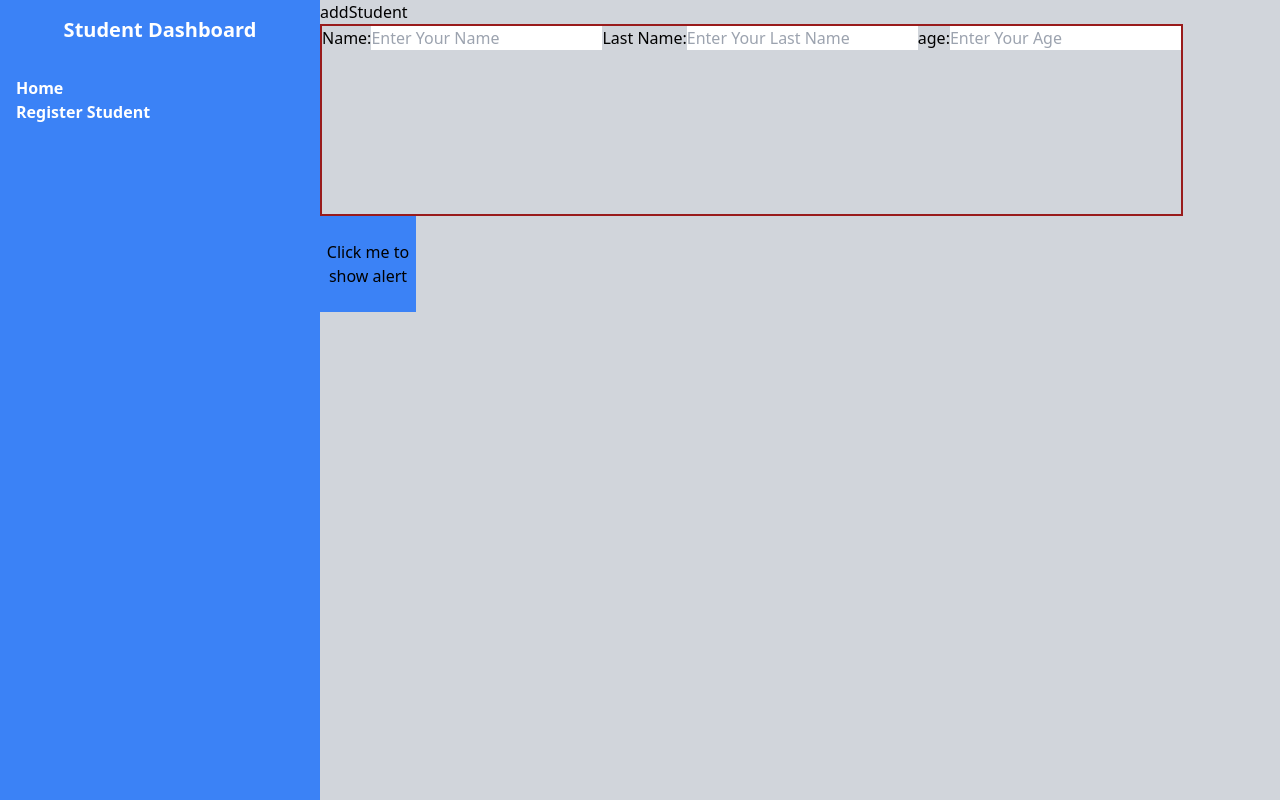
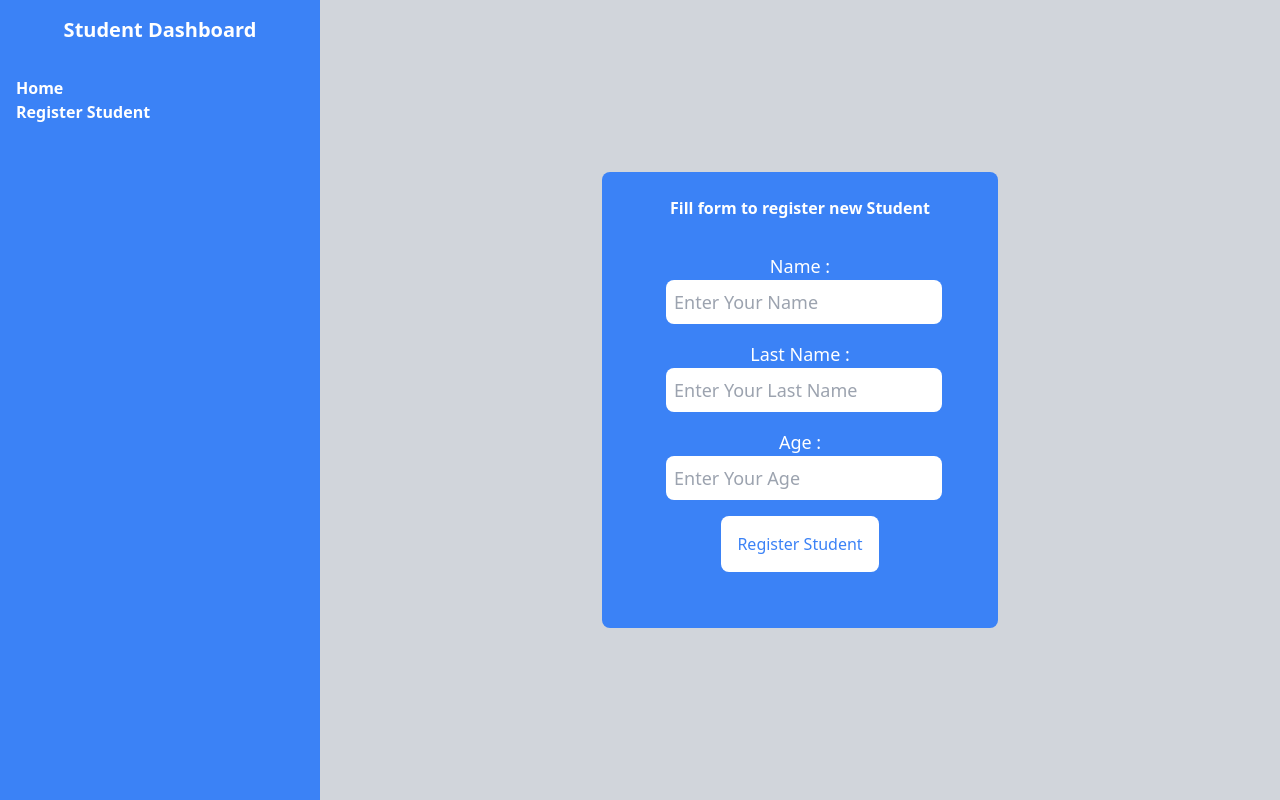
Before and after one commit to cordovacarlos22/data_base_alumni, a Next.js app: page /addStudent in a window 1280 px wide. Built offline with nearby package versions, Linux system fonts and the light colour scheme.

Commit message:
style(routes): :lipstick: add style to form

```diff
--- a/app/addStudent/page.js
+++ b/app/addStudent/page.js
@@ -25,32 +25,43 @@ const AddStudent = () => {
 
 
   return (
-    <div className='flex flex-col '>
-      <div>addStudent</div>
-      <form className='border-2  border-red-800 h-48'>
-        <label htmlFor="name">
-          Name:
+    <div className='flex flex-col justify-center items-center m-auto  bg-blue-500  rounded-lg text-white p-6'>
+      <h1 className=' font-bold'>Fill form to register new <span className=' font-extrabold'>Student</span></h1>
+      <form className=' flex flex-col p-4  justify-center text-center items-center  gap-4  m-4'>
+        <label className='text-lg ' htmlFor="name">
+          Name : <br></br>
           <input
+            className='ml-2  text-blue-500  p-2 rounded-lg'
+            required
+            type='text'
             value={name}
             onChange={e => setName(e.target.value)}
             name='name' id='name' placeholder='Enter Your Name'></input>
         </label>
-        <label htmlFor="lastName">
-          Last Name:
+        <label  className="text-lg" htmlFor="lastName">
+          Last Name :<br></br>
           <input
+            required
+            type='text'
+            className='ml-2  text-blue-500  p-2 rounded-lg'
             value={lastName}
             onChange={e => setLastName(e.target.value)}
             name='lastName' id='lastName' placeholder='Enter Your Last Name'></input>
         </label>
-        <label htmlFor="age">
-          age:
+        <label className='text-lg' htmlFor="age">
+          Age :<br></br>
           <input
+            type='number'
+            className='ml-2  text-blue-500  p-2 rounded-lg '
+            required
+
             value={age}
             onChange={e => setAge(e.target.value)}
             name='age' id='age' placeholder='Enter Your Age'></input>
         </label>
+        <button className='bg-white text-blue-500  p-4 rounded-lg hover:text-blue-400 ' onClick={() => { handleRegister() }} ><span className='hover:'>Register Student</span></button>
       </form>
-      <button className='bg-blue-500 w-24 h-24' onClick={() => { handleRegister() }} >Click me to show alert</button>
+
     </div>
   )
 }
```
